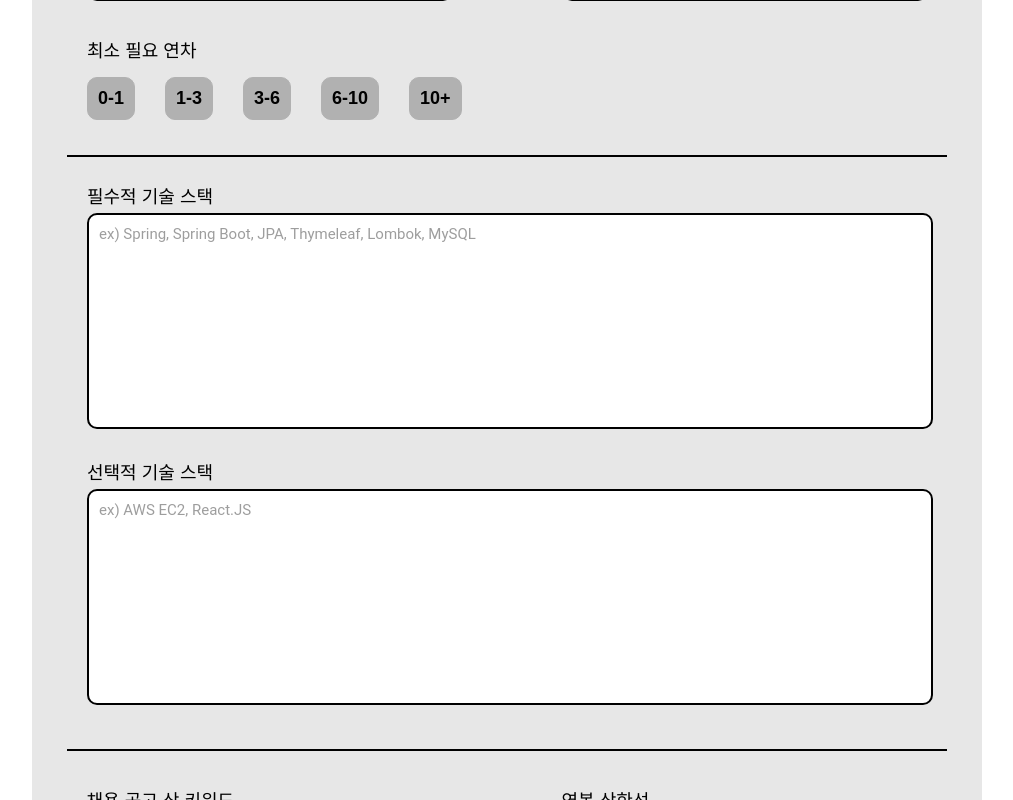
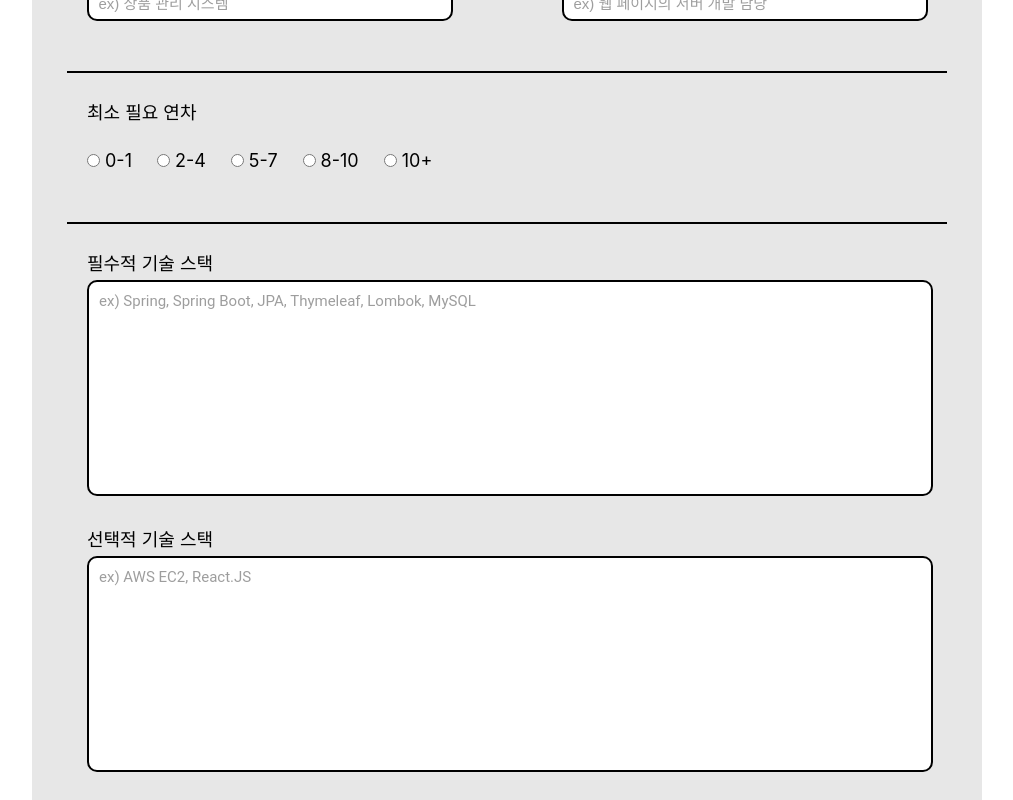
Before and after one commit to yhuj79/Nomad-Link-Client, a React (Create React App) app in the folder client/: page /recruit in a window 1280 px wide. Shown: the part 1140-1940 px from the top of the page, without its empty margins (133-1146 px from the left). Built offline with nearby package versions, Linux system fonts and the light colour scheme.

Commit message:
InputR / StyledForm

```diff
--- a/client/src/components/commons/Header.js
+++ b/client/src/components/commons/Header.js
@@ -3,11 +3,10 @@ import MenuListIcon from "@mui/icons-material/Menu";
 import PersonIcon from "@mui/icons-material/Person";
 import ApartmentIcon from "@mui/icons-material/Apartment";
 import { Link } from "react-router-dom";
+// import theme from "../../style/Theme";
 
 function Header() {
-  // const m = 0;
   return (
-    // <HeaderDiv m={m}>
     <HeaderDiv>
       <Box>
         <DivLeft>
@@ -48,7 +47,6 @@ function Header() {
 }
 const HeaderDiv = styled.header`
   width: 1000px;
-  /* background-color: ${(props) => (props.m === 0 ? "green" : "red")}; */
 `;
 const Box = styled.div`
   display: flex;
--- a/client/src/components/units/RecruitForm.js
+++ b/client/src/components/units/RecruitForm.js
@@ -1,6 +1,20 @@
-import styled from "styled-components";
 import { useState } from "react";
 import { useForm } from "react-hook-form";
+import {
+  Section,
+  BoxFlex,
+  BoxBlock,
+  Hr,
+  InputDiv,
+  Title,
+  Label,
+  InputS,
+  InputM,
+  InputR,
+  InputL,
+  SendButton,
+  Error,
+} from "./StyledForm";
 
 function RecruitForm() {
   const {
@@ -17,15 +31,18 @@ function RecruitForm() {
   };
 
   return (
-    <Section onSubmit={handleSubmit(onSubmit)}>
+    <Section>
+      <form onSubmit={handleSubmit(onSubmit)}>
         <Title>채용이 확정되기 전에는 어떠한 비용도 청구되지 않습니다.</Title>
         <div>
-        <Flex>
+          <BoxFlex>
             <InputDiv>
               <Label>회사명</Label>
               <InputS
                 placeholder="ex) 노마드 링크"
-              style={errors.nameCompany ? { border: "2px solid #ff0000" } : {}}
+                style={
+                  errors.nameCompany ? { border: "2px solid #ff0000" } : {}
+                }
                 {...register("nameCompany", { required: true })}
               />
               {errors.nameCompany && <Error>회사명을 입력해 주세요.</Error>}
@@ -39,13 +56,15 @@ function RecruitForm() {
               />
               {errors.namePic && <Error>담당자 이름을 입력해 주세요.</Error>}
             </InputDiv>
-        </Flex>
-        <Flex>
+          </BoxFlex>
+          <BoxFlex>
             <InputDiv>
               <Label>담당자 연락처</Label>
               <InputS
                 placeholder="ex) 010-1234-5678"
-              style={errors.phoneNumber ? { border: "2px solid #ff0000" } : {}}
+                style={
+                  errors.phoneNumber ? { border: "2px solid #ff0000" } : {}
+                }
                 {...register("phoneNumber", {
                   required: true,
                   pattern: /^01([0|1|6|7|8|9])-?([0-9]{3,4})-?([0-9]{4})$/,
@@ -76,11 +95,11 @@ function RecruitForm() {
                 <Error>이메일 형식에 맞게 작성해 주세요.</Error>
               )}
             </InputDiv>
-        </Flex>
+          </BoxFlex>
         </div>
         <Hr />
         <div>
-        <Flex>
+          <BoxFlex>
             <InputDiv>
               <Label>채용 직책</Label>
               <InputS
@@ -99,13 +118,15 @@ function RecruitForm() {
               />
               {errors.position && <Error>채용 직책을 입력해 주세요.</Error>}
             </InputDiv>
-        </Flex>
-        <Flex>
+          </BoxFlex>
+          <BoxFlex>
             <InputDiv>
               <Label>프로젝트 설명</Label>
               <InputS
                 placeholder="ex) 상품 관리 시스템"
-              style={errors.projectInfo ? { border: "2px solid #ff0000" } : {}}
+                style={
+                  errors.projectInfo ? { border: "2px solid #ff0000" } : {}
+                }
                 {...register("projectInfo", { required: true })}
               />
               {errors.projectInfo && (
@@ -116,49 +137,104 @@ function RecruitForm() {
               <Label>역할 설명</Label>
               <InputS
                 placeholder="ex) 웹 페이지의 서버 개발 담당"
-              style={errors.positionInfo ? { border: "2px solid #ff0000" } : {}}
+                style={
+                  errors.positionInfo ? { border: "2px solid #ff0000" } : {}
+                }
                 {...register("positionInfo", { required: true })}
               />
               {errors.positionInfo && <Error>역할 설명을 입력해 주세요.</Error>}
             </InputDiv>
-        </Flex>
-        <Block>
-          <Label>최소 필요 연차</Label>
-          <Label>
-            <Button>0-1</Button>
-            <Button>1-3</Button>
-            <Button>3-6</Button>
-            <Button>6-10</Button>
-            <Button>10+</Button>
-          </Label>
-        </Block>
+          </BoxFlex>
         </div>
         <Hr />
         <div>
-        <Block>
+          <BoxBlock>
+            <Label>최소 필요 연차</Label>
+            <BoxFlex style={{ marginLeft: "-25px" }}>
+              <Label>
+                <InputR
+                  {...register("needYear", { required: true })}
+                  type="radio"
+                  name="needYear"
+                  value="0-1"
+                />
+                0-1
+              </Label>
+              <Label>
+                <InputR
+                  {...register("needYear", { required: true })}
+                  type="radio"
+                  name="needYear"
+                  value="2-4"
+                />
+                2-4
+              </Label>
+              <Label>
+                <InputR
+                  {...register("needYear", { required: true })}
+                  type="radio"
+                  name="needYear"
+                  value="5-7"
+                />
+                5-7
+              </Label>
+              <Label>
+                <InputR
+                  {...register("needYear", { required: true })}
+                  type="radio"
+                  name="needYear"
+                  value="8-10"
+                />
+                8-10
+              </Label>
+              <Label>
+                <InputR
+                  {...register("needYear", { required: true })}
+                  type="radio"
+                  name="needYear"
+                  value="10+"
+                />
+                10+
+              </Label>
+            </BoxFlex>
+            <Error>
+              {errors.needYear?.type === "required" &&
+                "최소 필요 연차를 선택해 주세요."}
+            </Error>
+          </BoxBlock>
+        </div>
+        <Hr />
+        <div>
+          <BoxBlock>
             <Label>필수적 기술 스택</Label>
             <InputL
               placeholder="ex) Spring, Spring Boot, JPA, Thymeleaf, Lombok, MySQL"
-            style={errors.techStackEssential ? { border: "2px solid #ff0000" } : {}}
+              style={
+                errors.techStackEssential ? { border: "2px solid #ff0000" } : {}
+              }
               {...register("techStackEssential", { required: true })}
             />
-          {errors.techStackEssential && <Error>필수적 기술 스택을 입력해 주세요.</Error>}
-        </Block>
-        <Block>
+            {errors.techStackEssential && (
+              <Error>필수적 기술 스택을 입력해 주세요.</Error>
+            )}
+          </BoxBlock>
+          <BoxBlock>
             <Label>선택적 기술 스택</Label>
             <InputL
               placeholder="ex) AWS EC2, React.JS"
-            style={errors.techStackOptional ? { border: "2px solid #ff0000" } : {}}
+              style={
+                errors.techStackOptional ? { border: "2px solid #ff0000" } : {}
+              }
               {...register("techStackOptional", { required: true })}
             />
             {errors.techStackOptional && (
               <Error>선택적 기술 스택을 입력해 주세요.</Error>
             )}
-        </Block>
+          </BoxBlock>
         </div>
         <Hr />
         <div>
-        <Flex>
+          <BoxFlex>
             <InputDiv>
               <Label>채용 공고 상 키워드</Label>
               <InputS
@@ -174,13 +250,17 @@ function RecruitForm() {
               <Label>연봉 상한선</Label>
               <InputS
                 placeholder="ex) 연 2500만원"
-              style={errors.salaryRange ? { border: "2px solid #ff0000" } : {}}
+                style={
+                  errors.salaryRange ? { border: "2px solid #ff0000" } : {}
+                }
                 {...register("salaryRange", { required: true })}
               />
-            {errors.salaryRange && <Error>연봉 상한선을 입력해 주세요.</Error>}
+              {errors.salaryRange && (
+                <Error>연봉 상한선을 입력해 주세요.</Error>
+              )}
             </InputDiv>
-        </Flex>
-        <Block>
+          </BoxFlex>
+          <BoxBlock>
             <Label>기타 코멘트</Label>
             <InputM
               placeholder="ex) 학사 졸업자 우대"
@@ -188,121 +268,12 @@ function RecruitForm() {
               {...register("comment", { required: true })}
             />
             {errors.comment && <Error>기타 코멘트를 입력해 주세요.</Error>}
-        </Block>
+          </BoxBlock>
         </div>
         <SendButton type="submit" />
         <p>{text}</p>
+      </form>
     </Section>
   );
 }
-const Section = styled.form`
-  width: 950px;
-  text-align: center;
-  margin: 50px auto;
-  background-color: #e7e7e7;
-  border-radius: 20px;
-`;
-const Flex = styled.div`
-  display: flex;
-`;
-const Block = styled.div`
-  margin: 10px 55px;
-`;
-const Hr = styled.hr`
-  margin: 25px 35px;
-  border: 1px solid #000;
-`;
-const InputDiv = styled.div`
-  text-align: center;
-  margin: 10px auto;
-`;
-const Title = styled.h2`
-  padding: 30px;
-`;
-const Label = styled.label`
-  display: block;
-  text-align: left;
-  margin-bottom: 5px;
-  font-size: 18px;
-`;
-const InputS = styled.input`
-  width: 350px;
-  height: 30px;
-  margin: auto;
-  margin-bottom: 15px;
-  padding-left: 10px;
-  font-size: 15px;
-  border: 2px solid #000;
-  border-radius: 10px;
-  outline: none;
-
-  ::placeholder {
-    opacity: 0.7;
-  }
-`;
-const InputM = styled(InputS)`
-  width: 830px;
-`;
-const InputL = styled.textarea`
-  width: 830px;
-  height: 200px;
-  margin: auto;
-  margin-bottom: 15px;
-  padding-top: 10px;
-  padding-left: 10px;
-  font-family: "Roboto";
-  font-size: 15px;
-  border: 2px solid #000;
-  border-radius: 10px;
-  resize: none;
-  outline: none;
-
-  ::placeholder {
-    opacity: 0.7;
-  }
-`;
-const Button = styled.button`
-  background-color: #b1b1b1;
-  margin: 10px 30px 10px 0;
-  padding: 10px;
-  border: 1px solid #b1b1b1;
-  border-radius: 10px;
-  font-size: 18px;
-  font-weight: bold;
-`;
-const SendButton = styled.input`
-  background-color: #000;
-  color: #fff;
-  margin: 30px;
-  padding: 15px;
-  border: 1px solid #000;
-  border-radius: 20px;
-  font-size: 25px;
-  font-weight: bold;
-`;
-const Error = styled.p`
-  color: #ff0000;
-  font-weight: bold;
-  @keyframes moveError {
-    0% {
-      transform: translateX(-1%);
-    }
-    20% {
-      transform: translateX(1%);
-    }
-    40% {
-      transform: translateX(-1%);
-    }
-    60% {
-      transform: translateX(1%);
-    }
-    80% {
-      transform: translateX(-1%);
-    }
-    100% {
-      transform: translateX(0);
-    }
-  }
-  animation: moveError 0.5s ease-in-out;
-`;
 export default RecruitForm;
--- /dev/null
+++ b/client/src/components/units/StyledForm.js
@@ -0,0 +1,107 @@
+import styled from "styled-components";
+
+export const Section = styled.section`
+  width: 950px;
+  text-align: center;
+  margin: 50px auto;
+  background-color: #e7e7e7;
+  border-radius: 20px;
+`;
+export const BoxFlex = styled.div`
+  display: flex;
+`;
+export const BoxBlock = styled.div`
+  margin: 10px 55px;
+`;
+export const Hr = styled.hr`
+  margin: 25px 35px;
+  border: 1px solid #000;
+`;
+export const InputDiv = styled.div`
+  text-align: center;
+  margin: 10px auto;
+`;
+export const Title = styled.h2`
+  padding: 30px;
+`;
+export const Label = styled.label`
+  display: block;
+  text-align: left;
+  margin-bottom: 5px;
+  font-size: 18px;
+`;
+export const InputS = styled.input`
+  width: 350px;
+  height: 30px;
+  margin: auto;
+  margin-bottom: 15px;
+  padding-left: 10px;
+  font-size: 15px;
+  border: 2px solid #000;
+  border-radius: 10px;
+  outline: none;
+
+  ::placeholder {
+    opacity: 0.7;
+  }
+`;
+export const InputM = styled(InputS)`
+  width: 830px;
+`;
+export const InputR = styled.input`
+  margin: 25px;
+  margin-right: 5px;
+`;
+export const InputL = styled.textarea`
+  width: 830px;
+  height: 200px;
+  margin: auto;
+  margin-bottom: 15px;
+  padding-top: 10px;
+  padding-left: 10px;
+  font-family: "Roboto";
+  font-size: 15px;
+  border: 2px solid #000;
+  border-radius: 10px;
+  resize: none;
+  outline: none;
+
+  ::placeholder {
+    opacity: 0.7;
+  }
+`;
+export const SendButton = styled.input`
+  background-color: #000;
+  color: #fff;
+  margin: 30px;
+  padding: 15px;
+  border: 1px solid #000;
+  border-radius: 20px;
+  font-size: 25px;
+  font-weight: bold;
+`;
+export const Error = styled.p`
+  color: #ff0000;
+  font-weight: bold;
+  @keyframes moveError {
+    0% {
+      transform: translateX(-1%);
+    }
+    20% {
+      transform: translateX(1%);
+    }
+    40% {
+      transform: translateX(-1%);
+    }
+    60% {
+      transform: translateX(1%);
+    }
+    80% {
+      transform: translateX(-1%);
+    }
+    100% {
+      transform: translateX(0);
+    }
+  }
+  animation: moveError 0.5s ease-in-out;
+`;
--- a/client/src/pages/PageMain.js
+++ b/client/src/pages/PageMain.js
@@ -12,7 +12,7 @@ function PageMain() {
   }, []);
 
   return (
-    <div style={{ padding: "30px", backgroundColor: "green", color: "white" }}>
+    <main style={{ padding: "30px", backgroundColor: "green", color: "white" }}>
       <h1>jsonplaceholder</h1>
       <br />
       <div style={{ padding: "30px", backgroundColor: "black" }}>
@@ -23,7 +23,7 @@ function PageMain() {
           readOnly={true}
         />
       </div>
-    </div>
+    </main>
   );
 }
 
--- a/client/src/pages/PageRecruit.js
+++ b/client/src/pages/PageRecruit.js
@@ -15,7 +15,7 @@ function PageRecruit() {
   );
 }
 const Title = styled.section`
-  margin: 100px;
+  padding: 100px;
   text-align: center;
 `;
 export default PageRecruit;
```
Also changed, not shown: client/src/style/Theme.js (added, +17 -0 lines). Lines whose indentation alone changed are shown as unchanged.
